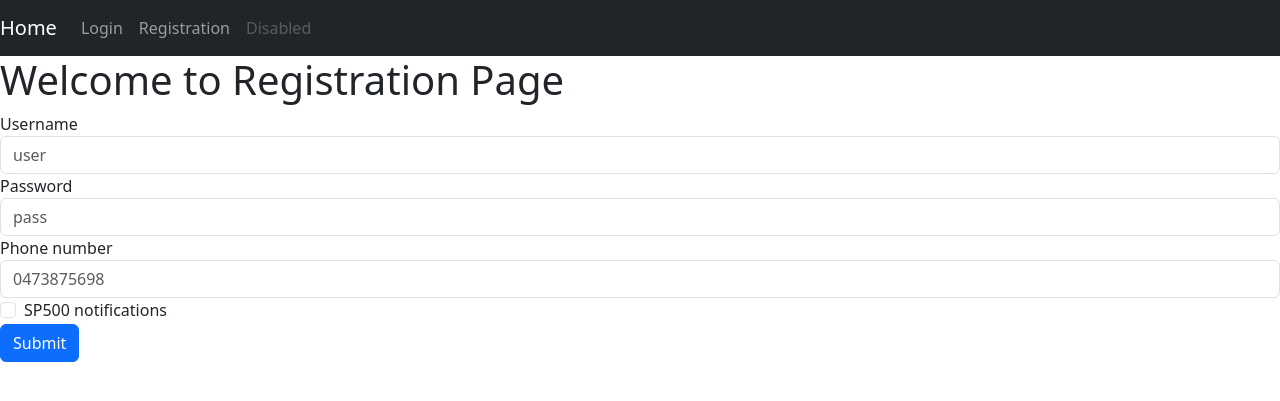
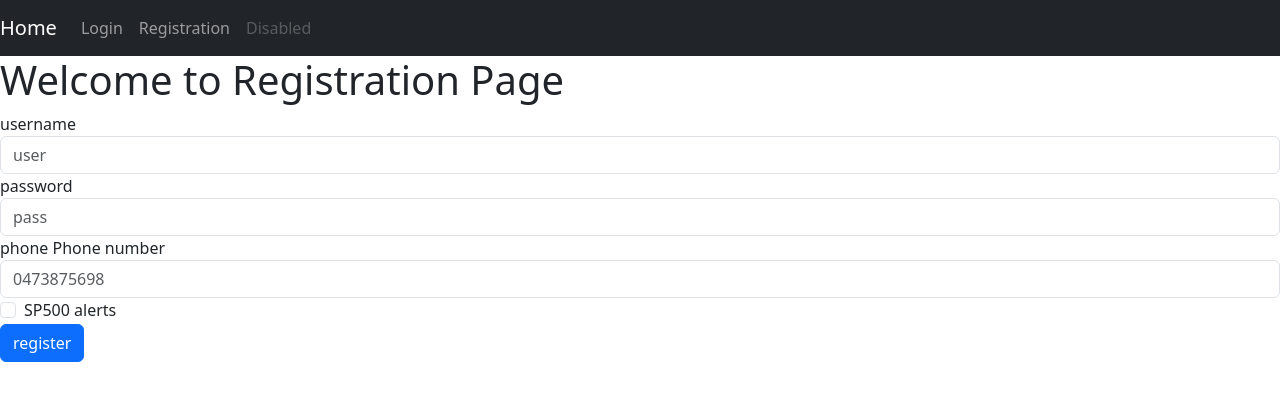
Before and after one commit to kobefrancque/stock_notification_app, a Flask app: page /registration in a window 1280 px wide. Shown: the top 401 px of the page. Run offline with Flask 3, Linux system fonts and the light colour scheme.

Commit message:
Use wtforms object reference in  registration form

```diff
--- a/templates/registration.html
+++ b/templates/registration.html
@@ -7,24 +7,26 @@ Registration Page
 {% block content %}
 <h1>Welcome to Registration Page</h1>
 
-<form>
+<form method="post" action="{{ url_for('registration') }}">
+  {{ registration_form.csrf_token }}
   <div class="form-group">
-    <label for="username_input">Username</label>
+    {{ registration_form.username.label(class='form_label')}}
     <input type="text" class="form-control" id="username_input" placeholder="user">
   </div>
   <div class="form-group">
-    <label for="password_input">Password</label>
+    {{ registration_form.password.label(class='form_label')}}
     <input type="password" class="form-control" id="password_input" placeholder="pass">
   </div>
   <div class="form-group">
+    {{ registration_form.phone.label(class='form_label')}}
     <label for="phone_input">Phone number</label>
     <input type="tel" class="form-control" id="phone_input" placeholder="0473875698">
   </div>
   <div class="form-check">
     <input type="checkbox" class="form-check-input" id="sp500_check">
-    <label class="form-check-label" for="sp500_check">SP500 notifications</label>
+    {{ registration_form.sp500_enabled.label(class='form_label')}}
   </div>
-  <button type="submit" class="btn btn-primary">Submit</button>
+  {{ registration_form.submit(class="btn btn-primary") }}
 </form>
 
 
```
